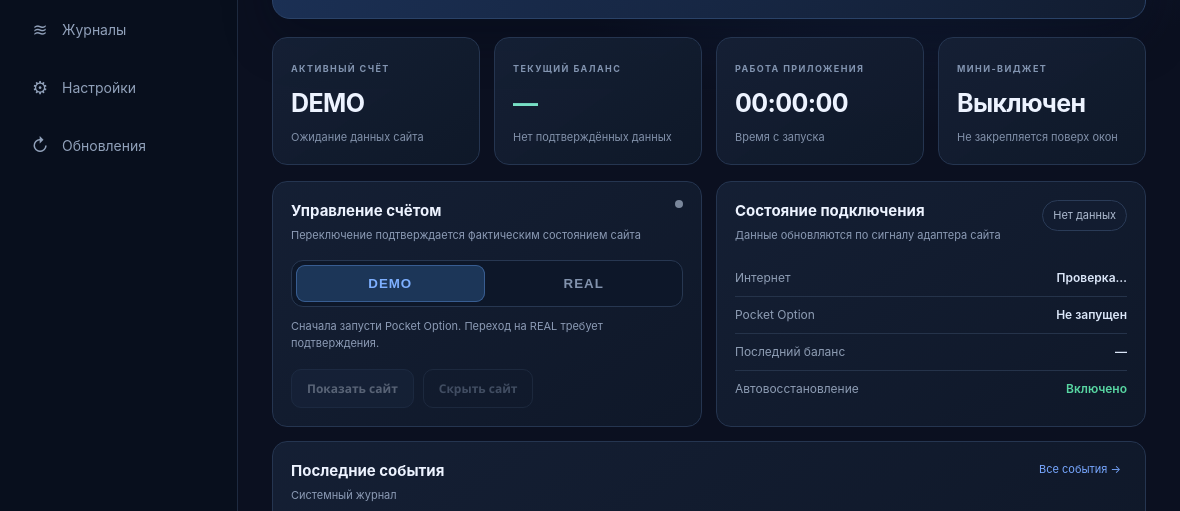
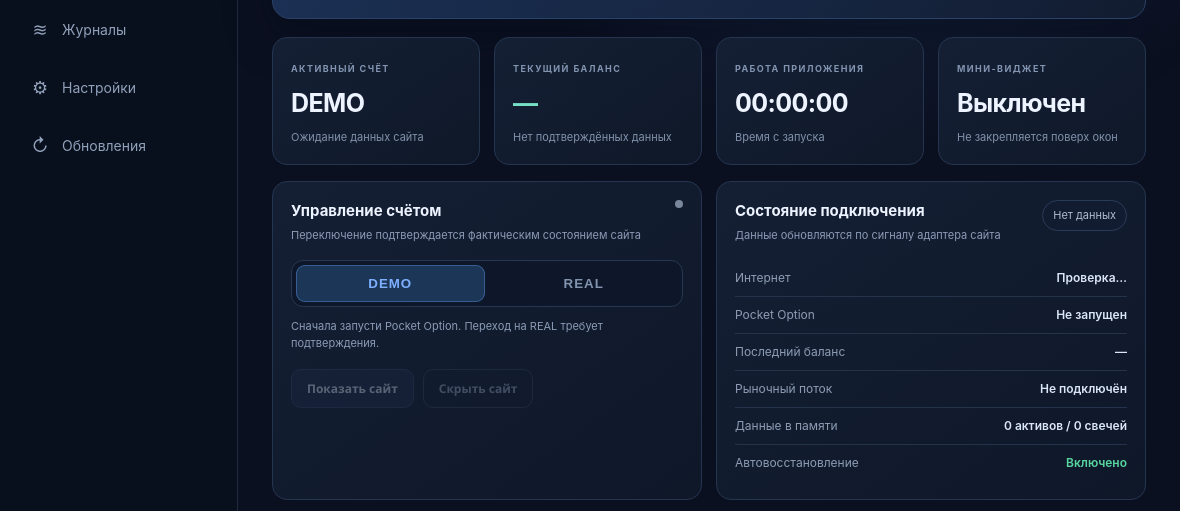
Before and after one commit to Maestro-777/pocket-option-app, an Electron app: page renderer/index.html in a window 1180 px wide. Shown: the part 237-748 px from the top of the page. Drawn offline with Linux system fonts and the light colour scheme; no server answers.

Commit message:
Show live market data capture health in dashboard

```diff
--- a/renderer/index.html
+++ b/renderer/index.html
@@ -37,6 +37,8 @@
           <div class="health-line"><span>Интернет</span><b id="internet-state">Проверка…</b></div>
           <div class="health-line"><span>Pocket Option</span><b id="po-state">Не запущен</b></div>
           <div class="health-line"><span>Последний баланс</span><b id="balance-age">—</b></div>
+          <div class="health-line"><span>Рыночный поток</span><b id="market-state">Не подключён</b></div>
+          <div class="health-line"><span>Данные в памяти</span><b id="market-detail">0 активов / 0 свечей</b></div>
           <div class="health-line"><span>Автовосстановление</span><b class="good">Включено</b></div>
         </article>
       </div>
```
